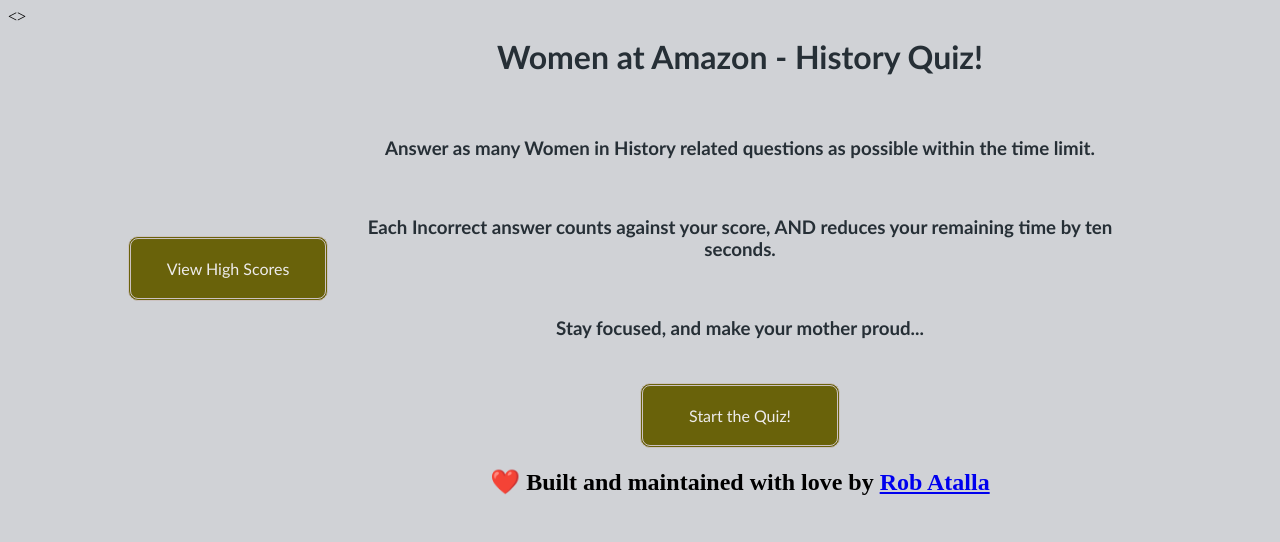
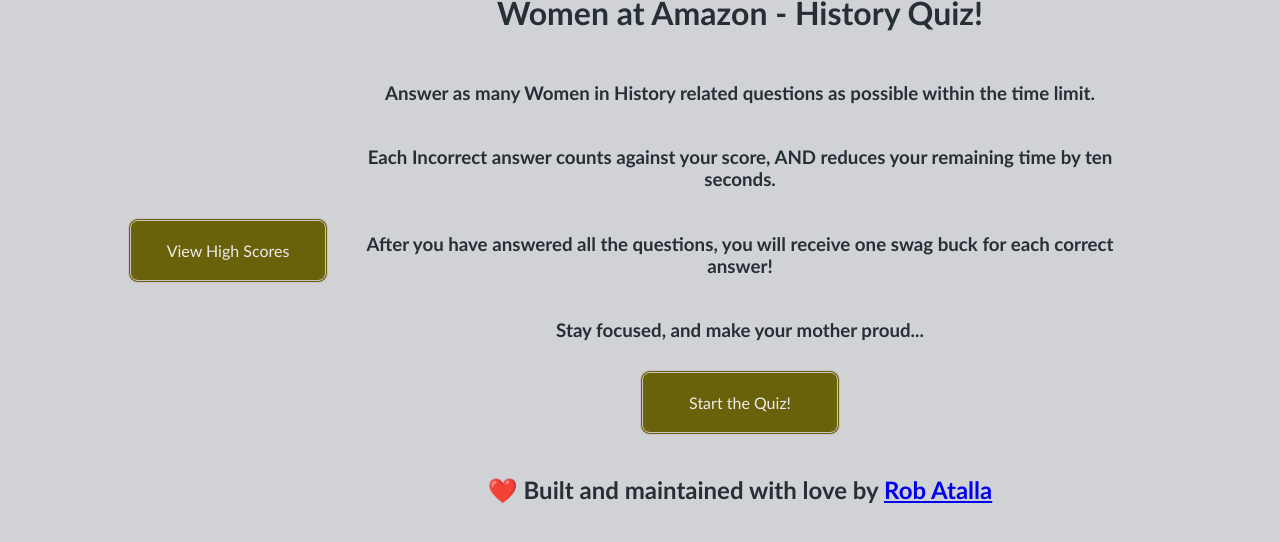
Before and after one commit to ratalla816/women-at-amazon-quiz, a plain HTML site: page index.html in a window 1280 px wide. Drawn offline with Linux system fonts and the light colour scheme.

Commit message:
added quiz quesions

```diff
--- a/index.html
+++ b/index.html
@@ -4,7 +4,7 @@
 <head>
     <meta charset="UTF-8">
     <meta name="viewport" content="width=device-width, initial-scale=1.0">
-    <title>Code Quiz!</title>
+    <title>Women at Amazon - History Quiz!</title>
     <link rel="stylesheet" href="style.css"/>
 </head>
 <!---     _____
@@ -13,8 +13,8 @@
          |( . )|
          |  T  |
          ---"--- --->
-<>
 
+ <body>
   <div class="container">
 
     <header>
@@ -28,6 +28,7 @@
     <h1 class="page-title">Women at Amazon - History Quiz!</h1>
     <h3>Answer as many Women in History related questions as possible within the time limit.</h3>
     <h3>Each Incorrect answer counts against your score, AND reduces your remaining time by ten seconds.</h3>
+    <h3>After you have answered all the questions, you will receive one swag buck for each correct answer!</h3>
     <h3>Stay focused, and make your mother proud...</h3>
   <!-- Start button -->
     <button id="startbtn">Start the Quiz!</button>
--- a/script.js
+++ b/script.js
@@ -23,64 +23,64 @@ var highscoreDisplayScore = document.getElementById("highscore-score");
 
 // Question Array
 var quizQuestions = [{
-    question: "To select a class attribute, which prefix needs to be added to the class name?",
-    answerA: "()",
-    answerB: "''",
-    answerC: "!",
-    answerD: ".",
+    question: "In 1869, which territory was the first place in America to give women the right to vote?",
+    answerA: "Puerto Rico",
+    answerB: "New Mexico",
+    answerC: "Utah",
+    answerD: "Wyoming",
     correctAnswer: "d"
 },
 {
-    question: "Which is an anonymous function?",
-    answerA: "addEventListener",
-    answerB: "alert()",
-    answerC: "function()",
-    answerD: "Trolling social media using a fictitious name",
-    correctAnswer: "b"
+    question: "Who was the first female United States governor?",
+    answerA: "Sarah Palin",
+    answerB: "Kathie Lee Gifford",
+    answerC: "Nellie Tayloe Ross",
+    answerD: "Elizabeth Cady Stanton",
+    correctAnswer: "c"
 },
 {
-    question: "What method is used to append an item to a list?",
-    answerA: "appendItem()",
-    answerB: "appendChild()",
-    answerC: "li",
-    answerD: "textContent",
-    correctAnswer: "b"
+    question: "Congress designated March as Women’s History Month in what year?",
+    answerA: "1991",
+    answerB: "2016",
+    answerC: "1987",
+    answerD: "1953",
+    correctAnswer: "c"
 },
 {
-    question: "Which Web API does JavaScript have access to through the browser?",
-    answerA: "Webkit",
-    answerB: "Chrome DevTools",
-    answerC: "DOM",
-    answerD: "ERP",
-    correctAnswer: "c"
+    question: "In 1974 the Equal Credit Opportunity Act (ECOA) allowed women to obtain their own _______?",
+    answerA: "paychecks",
+    answerB: "credit reports",
+    answerC: "drivers licenses",
+    answerD: "credit cards",
+    correctAnswer: "d"
 },
-{   question: "Which statement can be read as 'on a button click, create a task'?",
-    answerA: "('click', createTaskHandler)",
-    answerB: "On click",
-    answerC: "createTaskHandler = function",
-    answerD: "buttonEl",
+{   question: "Which civil rights activist earned the nickname 'the mother of the freedom movement'?",
+    answerA: "Rosa Parks",
+    answerB: "Patty Hearst",
+    answerC: "Sojourner Truth",
+    answerD: "Gloria Steinem",
     correctAnswer: "a"
 },
 {
-    question: "In context of an application programming interface, What does DOM stand for?",
-    answerA: "Distributed Output Management",
-    answerB: "Declared Objective Material",
-    answerC: "Document Object Model",
-    answerD: "Dissolved Organic Matter",
+    question: "Who was the first woman in space?",
+    answerA: "Sally Ride",
+    answerB: "Lt. Nyota Uhura",
+    answerC: "Valentina Tereshkova",
+    answerD: "Carrie Fisher",
     correctAnswer: "c"
 },
-{   question: "How can default browser behavior be overridden?",
-    answerA: "Ctrl + Alt + Del",
-    answerB: "event.preventDefault()",
-    answerC: "git checkout -b",
-    answerD: "querySelector()",
-    correctAnswer: "b"
+{   question: "Which pioneer social worker founded the Hull House and won the Nobel Peace Prize?",
+    answerA: "Eleanor Roosevelt",
+    answerB: "Lady Bird Johnson",
+    answerC: "Eleanor Summerfield",
+    answerD: "Jane Addams",
+    correctAnswer: "d"
 },
-{    question: "What method can web developers use to inconspicuously test code?",
-    answerA: "jQuery",
-    answerB: "console.log",
-    answerC: ".click(function()",
-    answerD: "AJAX",
+{   question: "Who was the first American woman to win a major party’s nomination for president?",
+    answerA: "Victoria Woodhull",
+    answerB: "Hillary Clinton",
+    answerC: "Susan B. Anthony",
+    answerD: "Kamala Harris",
     correctAnswer: "b"
 },
 ];
@@ -119,7 +119,7 @@ function startQuiz() {
 
     //Timer function subtracts elapsed time from 90 second global variable
     timerInterval = setInterval(function () {
-        // countdown sequence that subracts elapsed time in 1000ms increments
+        // countdown sequence that subtracts elapsed time in 1000ms increments
         renderTimer--;
         gameTimer.textContent = "Time remaining: " + renderTimer;
 
@@ -234,12 +234,12 @@ function verifyAnswer(answer) {
 
     if (answer === correct && currentQuestionIndex !== finalQuestionIndex) {
         score++;
-        alert("Solid work!");
+        alert("You're so smart!");
         currentQuestionIndex++;
         pullQuizQuestion();
         // dialog box indicates that the answer is correct.
     } else if (answer !== correct && currentQuestionIndex !== finalQuestionIndex) {
-        alert("Study harder!")
+        alert("Did you pick the wrong answer on purpose?")
         currentQuestionIndex++;
         renderTimer -= 10;
         pullQuizQuestion();
--- a/style.css
+++ b/style.css
@@ -5,16 +5,25 @@
     h1{
         text-align: center;
         flex-basis: auto;
-        padding: 20px;
+        padding: 10px;
         padding-top: 0px;
         color: #262f36;
         font-family: Trebuchet MS, sans-serif;
      }
 
+     h2{
+        text-align: center;
+        flex-basis: auto;
+        padding: 0px;
+        padding-top: 20px;
+        color: #262f36;
+       font-family: Trebuchet MS, sans-serif;
+    }
+
     h3{
          text-align: center;
          flex-basis: auto;
-         padding: 20px;
+         padding: 5px;
          padding-top: 0px;
          color: #262f36;
         font-family: Trebuchet MS, sans-serif;
```
